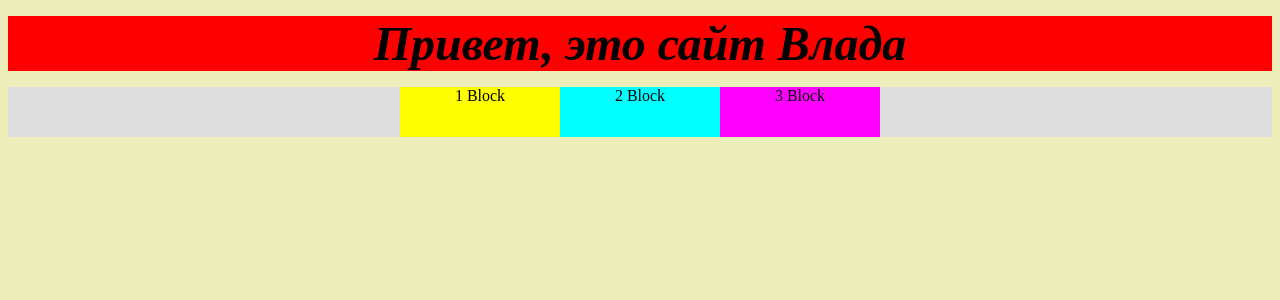
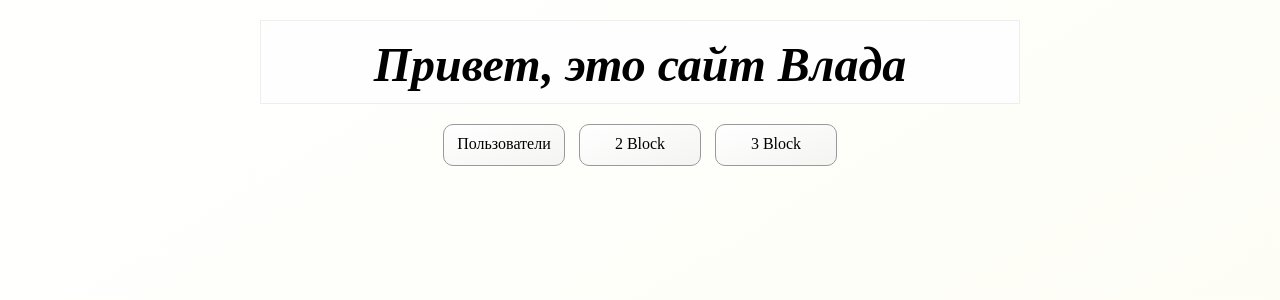
Before and after one commit to TestRepForUs23/FirstGitRep, a PHP site: page /vlad/vlad.php in a window 1280 px wide. Shown: the top 300 px of the page. Run offline with PHP 8.4, Linux system fonts and the light colour scheme.

Commit message:
ВладКнопки
Сделал кнопки вместо блоков

```diff
--- /dev/null
+++ b/vlad/goToScripts.js
@@ -0,0 +1,5 @@
+function GoToUsers()
+{
+	var div = document.getElementById("V_Block1");
+	document.location.href = "users.php"
+}
--- a/vlad/vlad.css
+++ b/vlad/vlad.css
@@ -1,32 +1,41 @@
+body{
+background:fixed 100% linear-gradient(to top left, #fdfdf2, #ffffff);
+
+
+}
 #V_DivHeader{
-	background-color:#f00;
+	background-color:#fefefe;
 	font-weight: bold;
+	height:62px;
+	width:60%;
 	font-style: italic;
+	padding-bottom: 20px;
+	border:1px solid #eee;
 }
-#V_Block1
+.V_BattonBlock
 {
-	height:50px;
-	width:160px;
-background-color:#ff0;
-float:left;
+	margin-left: 7px;
+	margin-right: 7px;
+	cursor:pointer;
+	padding-top:10px;
+	height:30px;
+	width:120px;
+	float:left;
+
+border: 1px solid;
+border-radius: 10px;
+border-color:#999;
+background: linear-gradient(to top left, #f4f4f3, #ffffff);
 }
-#V_Block2
-{
-	height:50px;
-	width:160px;
-background-color:#0ff;
-float:left;
+.V_BattonBlock:hover{
+	background: linear-gradient(to top, #fff, #fff);
+border-color:#444;
 }
-#V_Block3
-{
-	height:50px;
-	width:160px;
-background-color:#f0f;
-float:left;
-}
+
 #V_BlockParent
 {
-	background-color: #ddd;
+margin-top:20px;
+
 width: 100%;
 
 
--- a/vlad/vlad.php
+++ b/vlad/vlad.php
@@ -4,20 +4,24 @@
 	<link href="../style.css" rel="stylesheet">
 	<link href="vlad.css" rel="stylesheet">
 	<title>Vlad</title>
+	<script src="goToScripts.js"></script>
 </head>
 <body>
+<div align="center" id="V_BlockParent" >
+	<div id="V_DivHeader">
 
-	<div id="V_DivHeader">
-	<p align="center"><font size=72px>Привет, это сайт Влада</font></p>
+	<p ><font size=72px>Привет, это сайт Влада</font></p>
+	</div>
 	</div>
 	<div align="center" id="V_BlockParent" >
-		<div id="V_Block1">
-			1 Block
+		<div  onclick="GoToUsers()" class="V_BattonBlock" id="V_Block1">
+			Пользователи
 		</div>
-		<div id="V_Block2">
+
+		<div class="V_BattonBlock" id="V_Block2">
 			2 Block
 		</div>
-		<div id="V_Block3">
+		<div class="V_BattonBlock" id="V_Block3">
 			3 Block
 		</div>
 	</div>
```
Also changed, not shown: vlad/users.php (added, +11 -0 lines).
